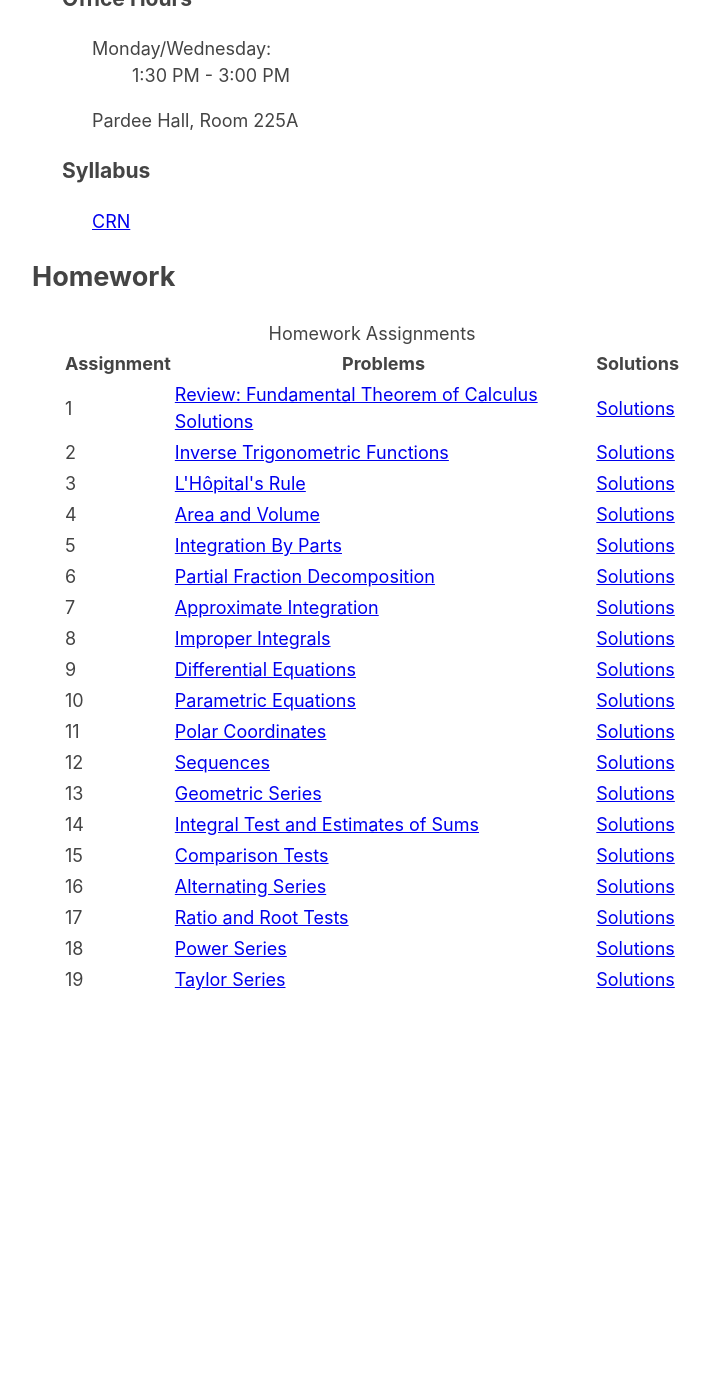
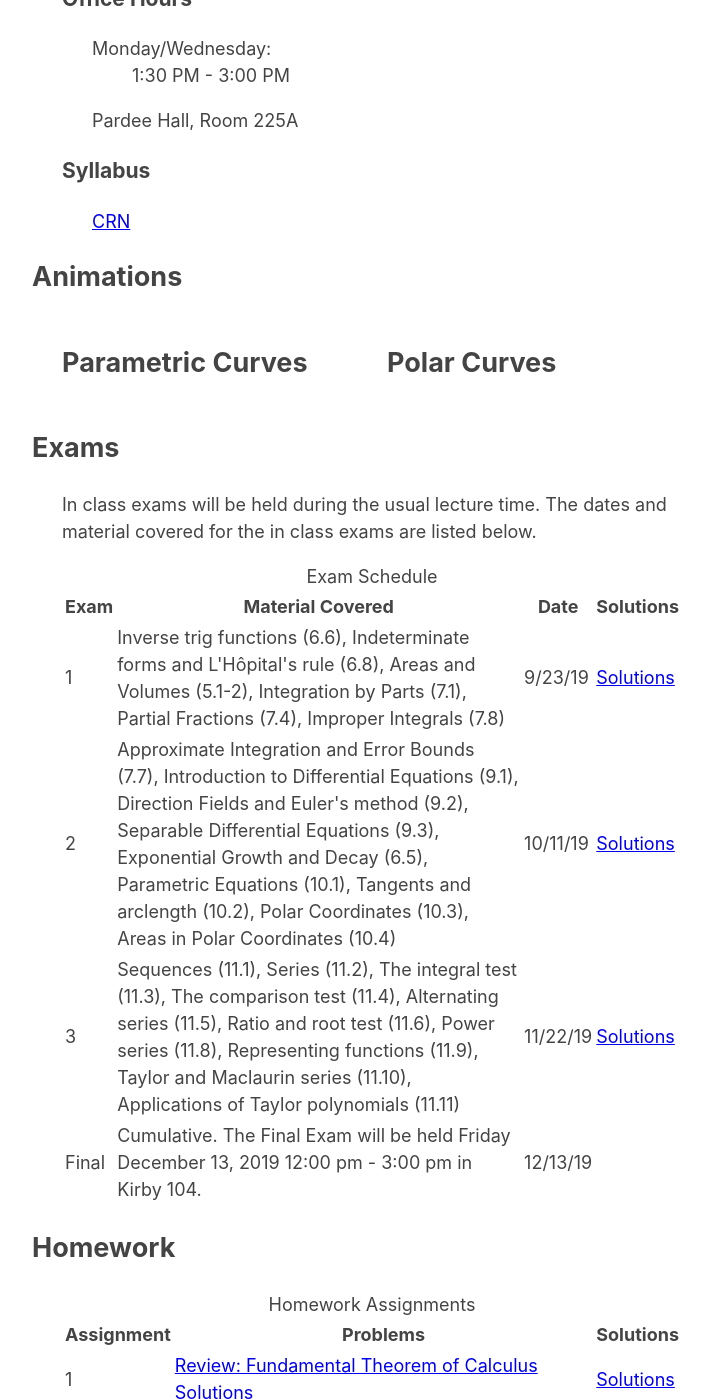
Before and after one commit to farmanb/jekyll, a Jekyll site: the page built from _sections/162-F01.md, in a window 1280 px wide and 1400 px high, scrolled down 413 px. Shown: the whole window, without its empty margins (283-993 px from the left). Built offline with Jekyll 4.4.1, drawn with Linux system fonts in a browser that asks for light colours; before the commit the page ends 1449 px from its top, so only the background shows below that.

Commit message:
Added exams to the calc 2 layout.

```diff
--- /dev/null
+++ b/_data/exams.yml
@@ -0,0 +1,106 @@
+- semester: Spring
+  year: 2019
+  course_number: 162
+  number: 1
+  material:
+   - "Inverse trig functions (6.6)"
+   - "Indeterminate forms and L'Hôpital's rule (6.8)"
+   - "Areas and Volumes (5.1-2)"
+   - "Integration by Parts (7.1)"
+   - "Partial Fractions (7.4)"
+   - "Improper Integrals (7.8)"
+  date: '2/15/19'
+  solutions: '/assets/exams/exam01-162-Spring-2019.pdf'
+- semester: Spring
+  year: 2019
+  course_number: 162
+  number: 2
+  date: '3/27/19'
+  material:
+   - "Approximate Integration and Error Bounds (7.7)"
+   - "Introduction to Differential Equations (9.1)"
+   - "Direction Fields and Euler's method (9.2)"
+   - "Separable Differential Equations (9.3)"
+   - "Exponential Growth and Decay (6.5)"
+   - "Parametric Equations (10.1)"
+   - "Tangents and arclength (10.2)"
+   - "Polar Coordinates (10.3)"
+   - "Areas in Polar Coordinates (10.4)"
+  solutions: '/assets/exams/exam03-162-Spring-2019.pdf'
+- semester: Spring
+  year: 2019
+  course_number: 162
+  number: 3
+  date: '5/1/19'
+  material:
+   - "Sequences (11.1)"
+   - "Series (11.2)"
+   - "The integral test (11.3)"
+   - "The comparison test (11.4)"
+   - "Alternating series (11.5)"
+   - "Ratio and root test (11.6)"
+   - "Power series (11.8)"
+   - "Representing functions (11.9)"
+   - "Taylor and Maclaurin series (11.10)"
+   - "Applications of Taylor polynomials (11.11)"
+  solutions: '/assets/exams/exam02-162-Spring-2019.pdf'
+- semester: Spring
+  year: 2019
+  course_number: 162
+  number: 'Final'
+  material:
+   - "Cumulative. The Final Exam will be held Friday December 13, 2019 12:00 pm - 3:00 pm in Kirby 104."
+  date: '5/15/19'
+- semester: Fall
+  year: 2019
+  course_number: 162
+  number: 1
+  date: '9/23/19'
+  material:
+   - "Inverse trig functions (6.6)"
+   - "Indeterminate forms and L'Hôpital's rule (6.8)"
+   - "Areas and Volumes (5.1-2)"
+   - "Integration by Parts (7.1)"
+   - "Partial Fractions (7.4)"
+   - "Improper Integrals (7.8)"
+  solutions: '/assets/exams/exam01-162-Fall-2019.pdf'
+- semester: Fall
+  year: 2019
+  course_number: 162
+  number: 2
+  date: '10/11/19'
+  material:
+   - "Approximate Integration and Error Bounds (7.7)"
+   - "Introduction to Differential Equations (9.1)"
+   - "Direction Fields and Euler's method (9.2)"
+   - "Separable Differential Equations (9.3)"
+   - "Exponential Growth and Decay (6.5)"
+   - "Parametric Equations (10.1)"
+   - "Tangents and arclength (10.2)"
+   - "Polar Coordinates (10.3)"
+   - "Areas in Polar Coordinates (10.4)"
+  solutions: '/assets/exams/exam03-162-Fall-2019.pdf'
+- semester: Fall
+  year: 2019
+  course_number: 162
+  number: 3
+  date: '11/22/19'
+  material:
+   - "Sequences (11.1)"
+   - "Series (11.2)"
+   - "The integral test (11.3)"
+   - "The comparison test (11.4)"
+   - "Alternating series (11.5)"
+   - "Ratio and root test (11.6)"
+   - "Power series (11.8)"
+   - "Representing functions (11.9)"
+   - "Taylor and Maclaurin series (11.10)"
+   - "Applications of Taylor polynomials (11.11)"
+  solutions: '/assets/exams/exam02-162-Fall-2019.pdf'
+- semester: Fall
+  year: 2019
+  course_number: 162
+  number: Final
+  date: '12/13/19'
+  material:
+   - "Cumulative. The Final Exam will be held Friday December 13, 2019 12:00 pm - 3:00 pm in Kirby 104."
--- a/_layouts/calc2.html
+++ b/_layouts/calc2.html
@@ -1,6 +1,65 @@
 ---
 layout: section
 ---
+
+<h2>Animations</h2>
+<div style="padding-left: 30px; width: 100%; overflow: hidden;">
+  <div style="float: left; width: 50%;">
+    <h2>Parametric Curves</h2>
+    <div style="padding-left: 30px;">
+      <ul>
+	{% for anim in site.data.parametric_animations %}
+	<li><a href="{{anim.link}}">{{anim.name}}</a></li>
+	{% endfor %}
+      </ul>
+    </div>
+  </div>
+  <div style="float: left; width: 50%;">
+    <h2>Polar Curves</h2>
+    <div style="padding-left: 30px;">
+      <ul>
+	{% for anim in site.data.polar_animations %}
+	<li><a href="{{anim.link}}">{{anim.name}}</a></li>
+	{% endfor %}
+      </ul>
+    </div>
+  </div>
+</div>
+
+<h2>Exams</h2>
+<div style="padding-left: 30px">
+
+  <p>
+    In class exams will be held during the usual lecture time.
+    The dates and material covered for the in class exams are listed below.
+  </p>
+
+  <table ><caption>Exam Schedule</caption>
+    <thead>
+      <tr>
+	<th>Exam</th>
+	<th>Material Covered</th>
+	<th>Date</th>
+	<th>Solutions</th>
+      </tr>
+    </thead>
+    <tbody>
+      {% assign exams = site.data.exams | where_exp: "item", "item.course_number == page.course_number and item.year == page.year and item.semester == page.semester" | sort: "number" %}
+      {% for exam in exams %}
+      <tr>
+	<td>{{exam.number}}</td>
+	<td>{{ exam.material | join: ", " }}</td>
+	<td>{{ exam.date }}</td>
+	{% if exam.solutions %}
+	<td><a href="{{exam.solutions}}">Solutions</a></td>
+	{% else %}
+	<td></td>
+	{% endif %}
+      </tr>
+      {% endfor %}
+    </tbody>
+  </table>
+</div>
 
 {% assign homework_path = '/assets/calc2/homework' %}
 
```
Also changed, not shown: 7 other files.
